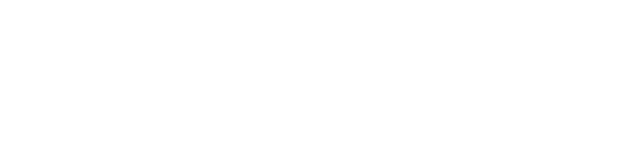
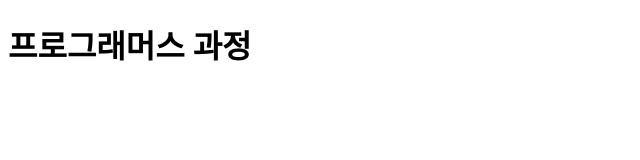
Before and after one commit to TYss00/git-practice, a plain HTML site: page index.html in a window 1280 px wide. Shown: the whole page, without its empty margins (0-640 px from the left). Drawn offline with Linux system fonts and the light colour scheme.

Commit message:
index.html 타이틀 추가했음

```diff
--- a/index.html
+++ b/index.html
@@ -8,7 +8,7 @@
 </head>
 
 <body>
-
+    <h1>프로그래머스 과정</h1>
 </body>
 
 </html>
```
